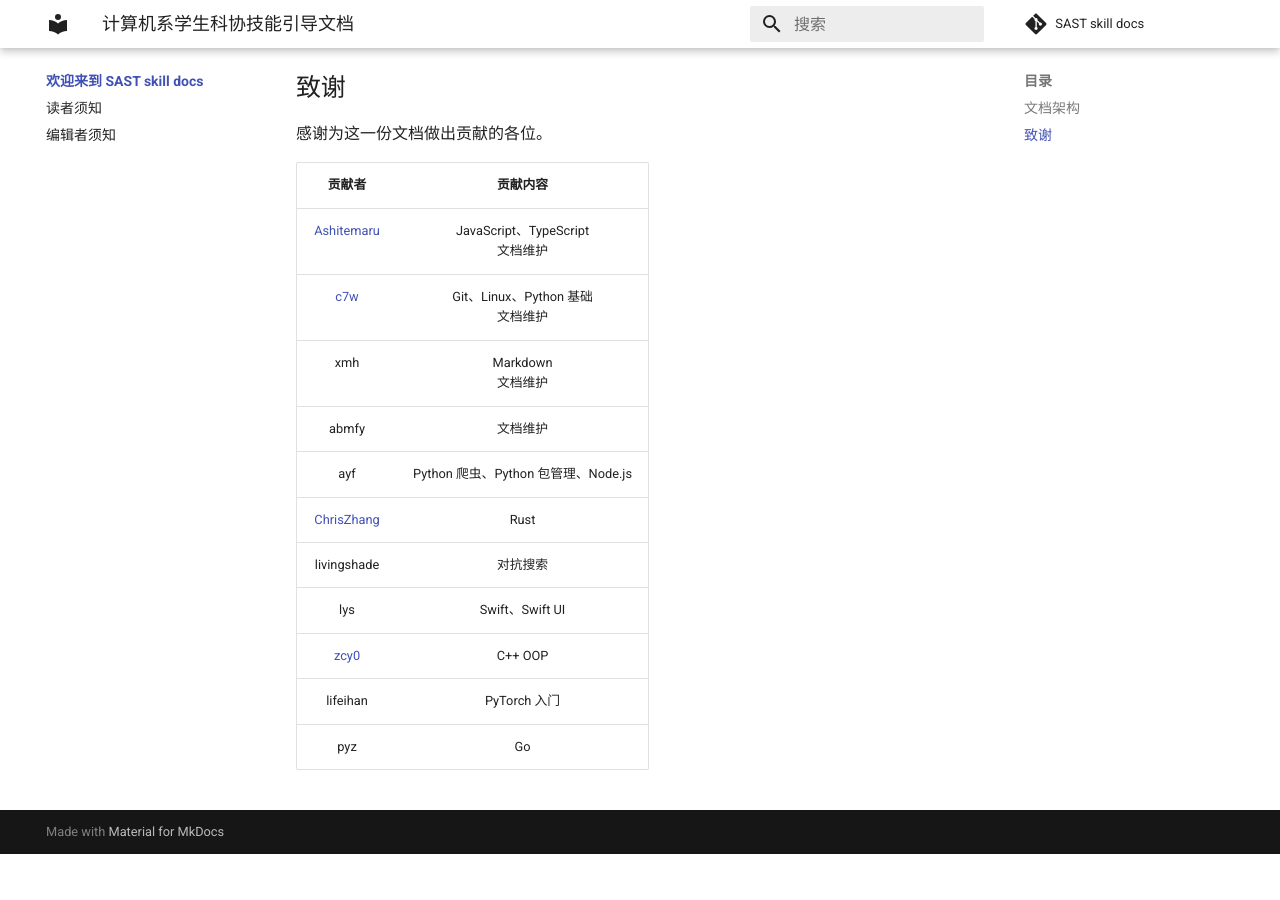
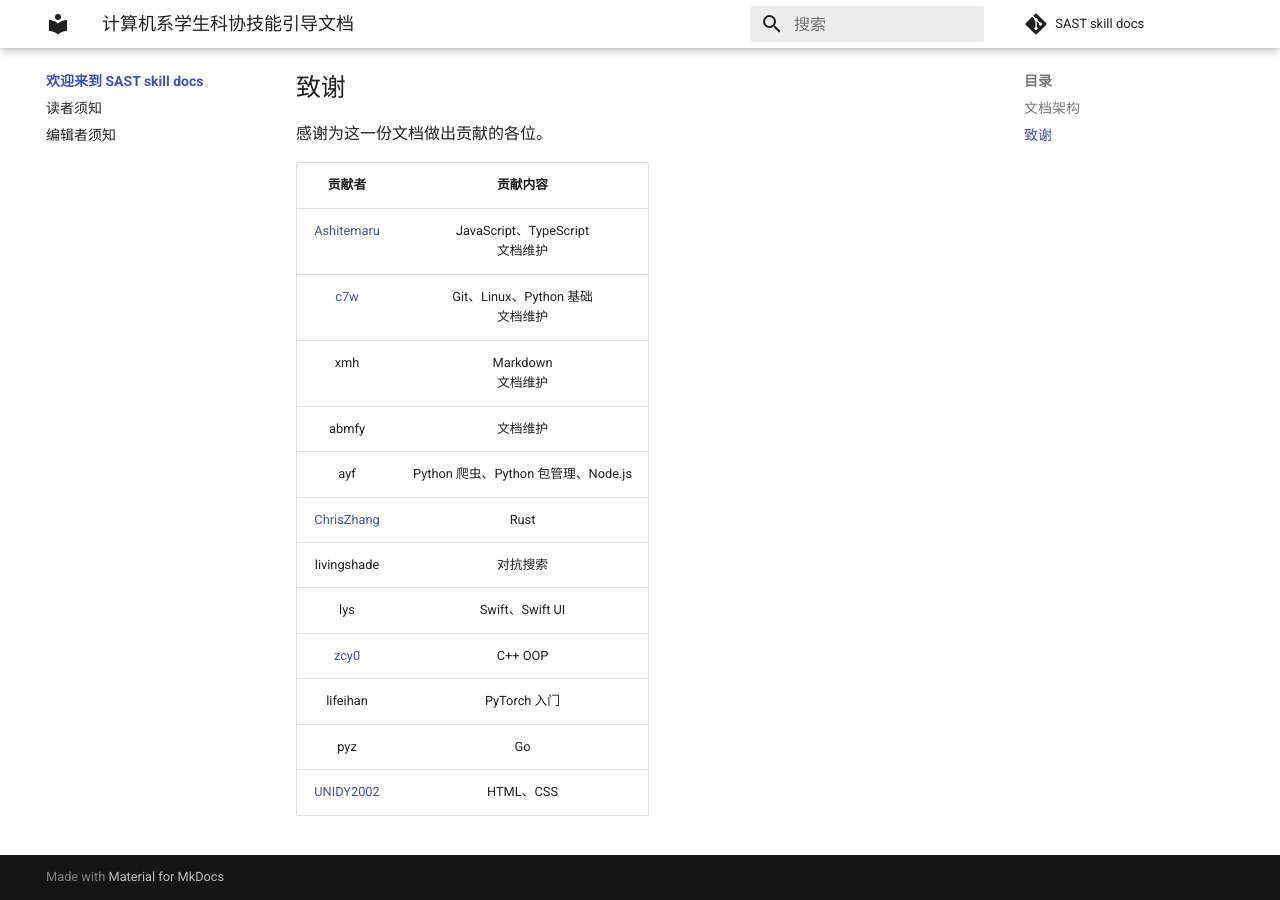
Before and after one commit to SAST-skill-docers/sast-skill-docs, an MkDocs documentation site: the page built from docs/index.md, in a window 1280 px wide and 900 px high, scrolled down 821 px. Built offline with MkDocs 1.6.1 and Material for MkDocs 9.7.7, drawn with Linux system fonts in a browser that asks for light colours; comment, search, counter and statistics services are not loaded; before the commit the page ends 1675 px from its top, so only the background shows below that.

Commit message:
Update index.md

```diff
--- a/docs/index.md
+++ b/docs/index.md
@@ -36,3 +36,4 @@
 | [zcy0](https://zhaochenyang20.github.io) | C++ OOP |
 | lifeihan | PyTorch 入门 |
 | pyz | Go |
+| [UNIDY2002](https://www.unidy.cn/) | HTML、CSS |
```
